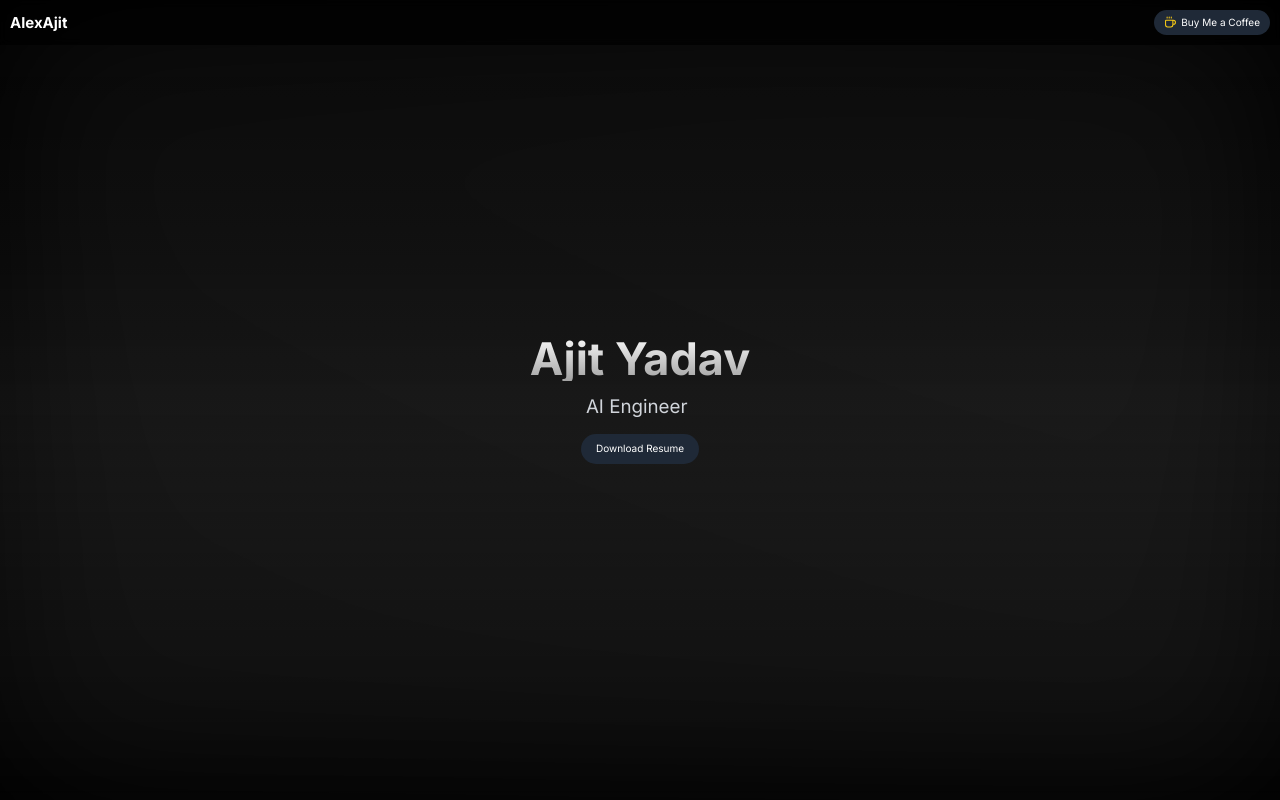
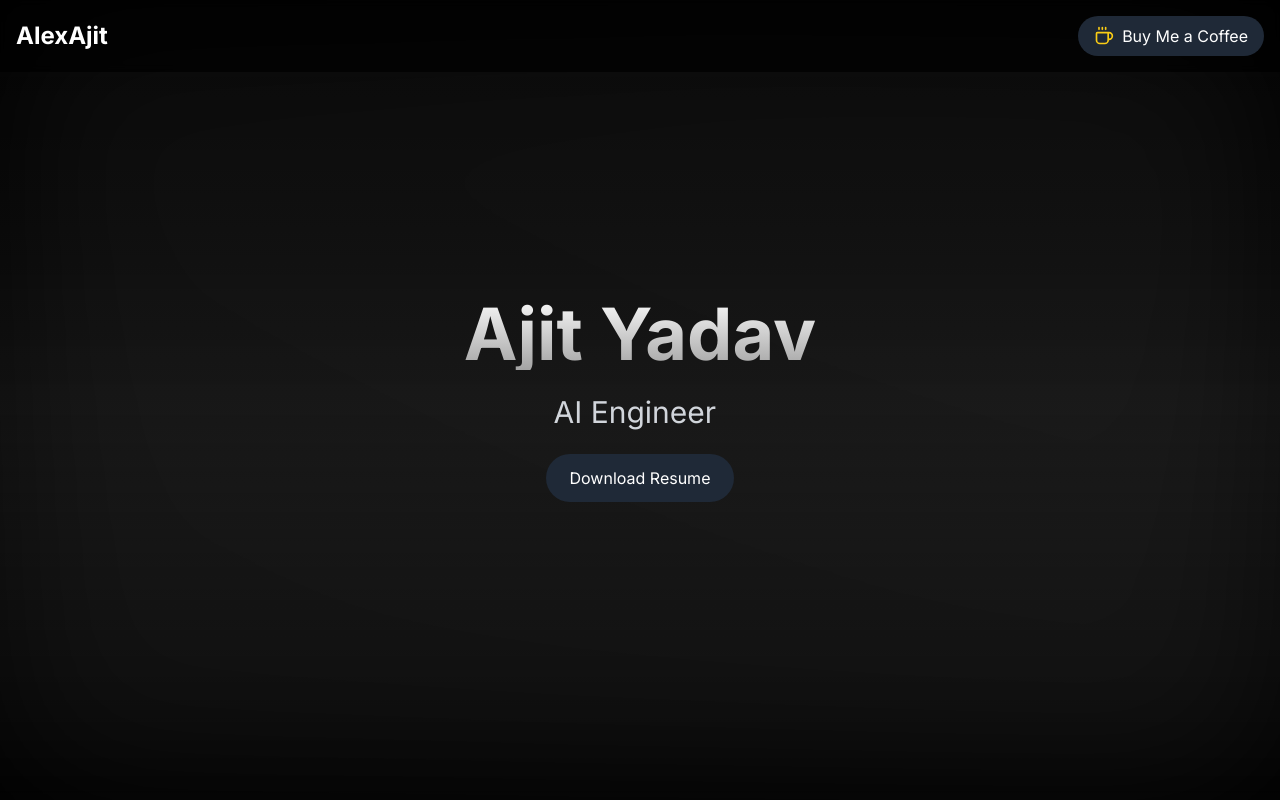
Before and after one commit to AlexAjit/See-My-Portfolio, a Next.js app: page / in a window 1280 px wide. Shown: the top 800 px of the page. Built offline with nearby package versions, Linux system fonts and the light colour scheme.

Commit message:
Portfolio-updated

```diff
--- a/app/globals.css
+++ b/app/globals.css
@@ -23,28 +23,3 @@ body {
 .no-visible-scrollbar::-webkit-scrollbar {
   display: none;
 }
-
-@layer base {
-  :root {
-    --color-primary: #dcff50;
-    --color-secondary: #7b61ff;
-    --color-heading: #f5f5f7;
-    --color-text: rgba(255, 255, 255, 0.6);
-    --color-background: #090909;
-
-    font-size: 62.5%;
-  }
-}
-
-
-@layer utilities {
-  /* This two helpers apply a -50% to the translate x/y, and add
-   * a --y/--x css variable to it. This util is only here to make writing this class
-   * a bit easier to read in the HTML :)   */
-  .translate-y-centered-offset {
-    @apply translate-y-[calc(-50%_+_var(--y))];
-  }
-  .translate-x-centered-offset {
-    @apply translate-x-[calc(-50%_+_var(--x))];
-  }
-}
```
